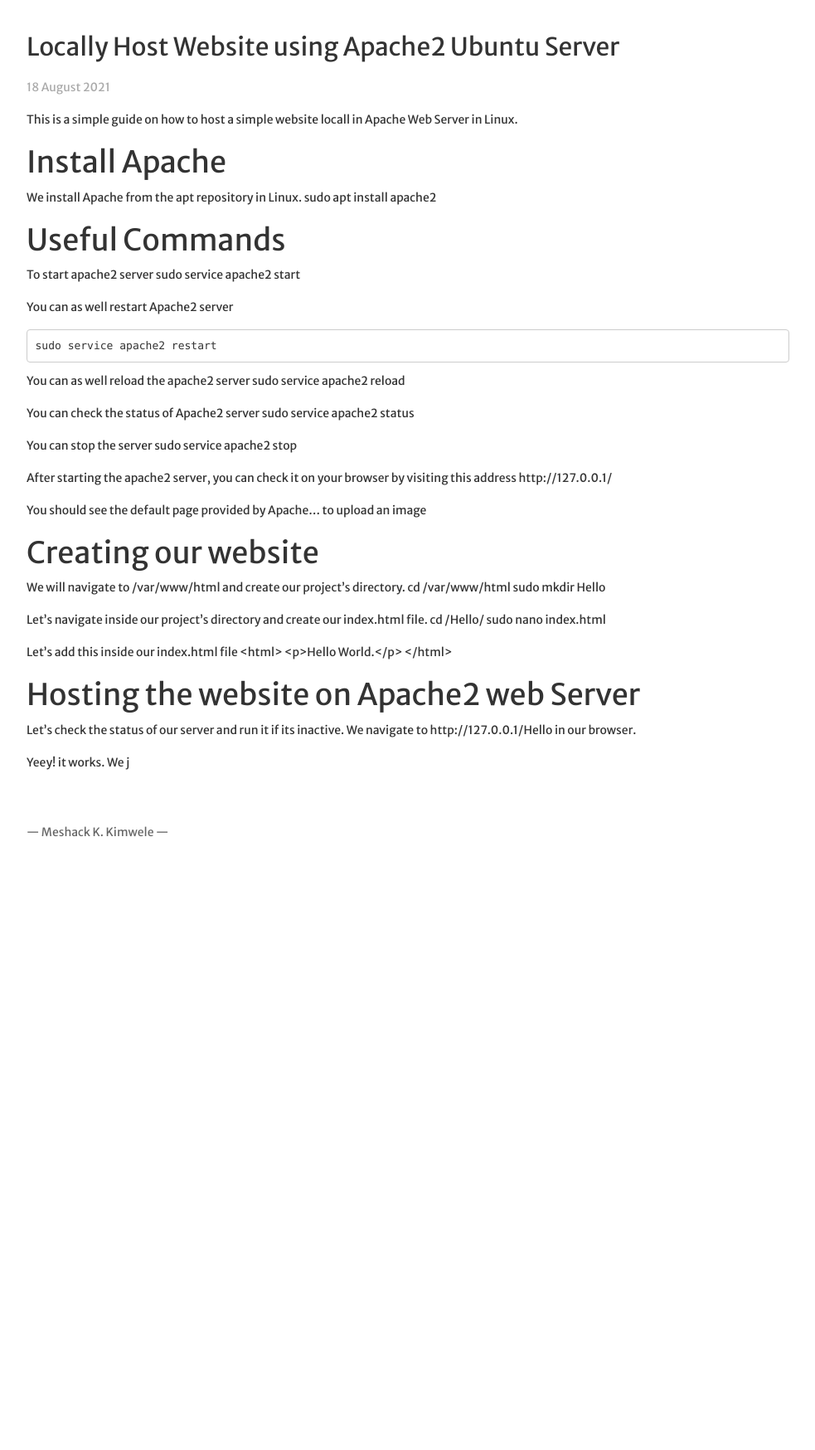
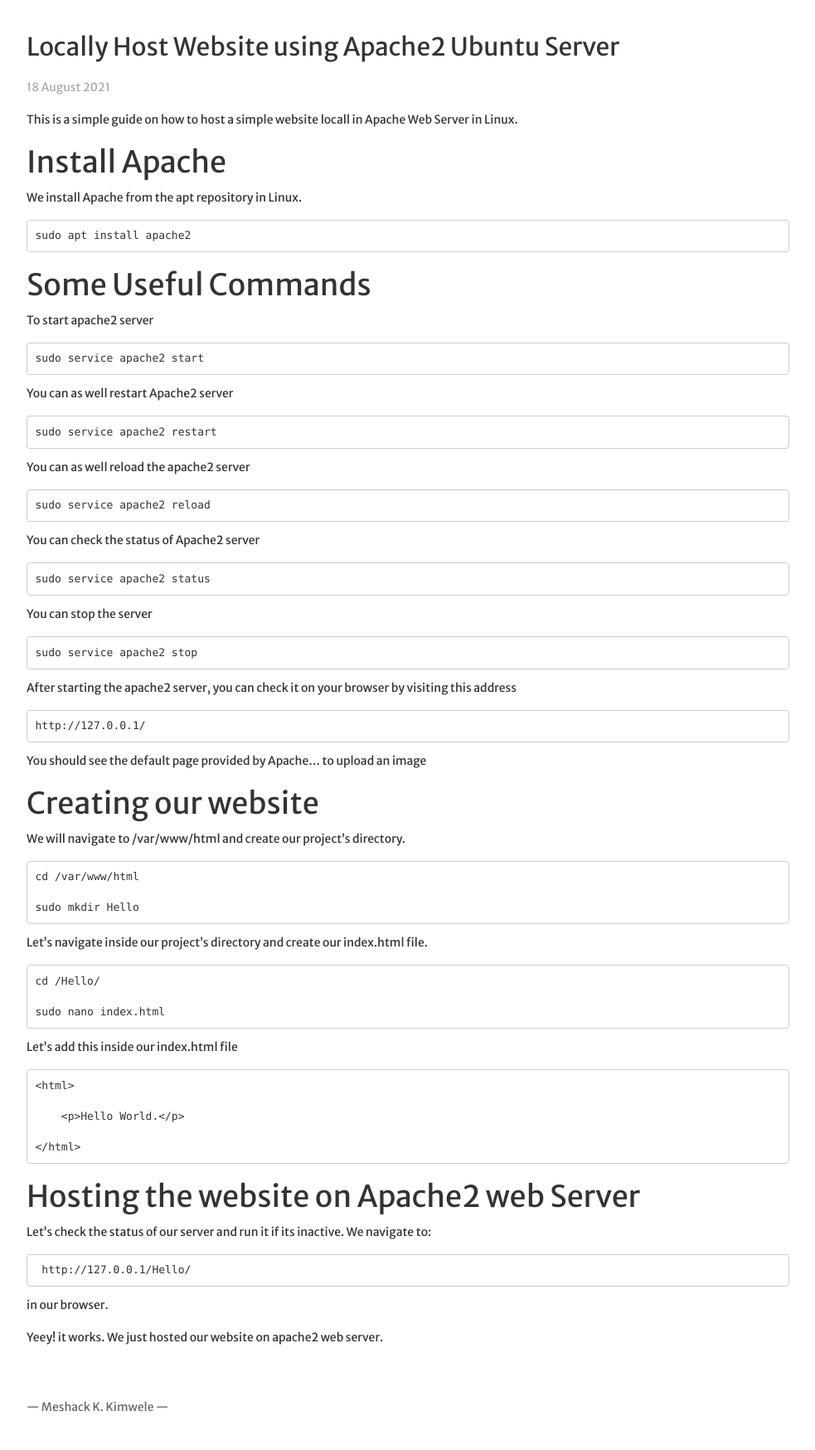
Before and after one commit to Kimxons/jekyll_blog, a Jekyll site: the page built from _posts/2021-08-18-Locally-Host-website-using-Apache2-Ubuntu-Server.md, in a window 1280 px wide. Shown: the whole page at 83% size, without its empty margins (8-991 px from the left). Built offline with Jekyll 4.4.1, drawn with Linux system fonts in a browser that asks for light colours; comment, search, counter and statistics services are not loaded; before the commit the page ends 1055 px from its top, so only the background shows below that.

Commit message:
updated apache2 post

```diff
--- a/_posts/2021-08-18-Locally-Host-website-using-Apache2-Ubuntu-Server.md
+++ b/_posts/2021-08-18-Locally-Host-website-using-Apache2-Ubuntu-Server.md
@@ -11,13 +11,15 @@ Install Apache
 ==============
 
 We install Apache from the apt repository in Linux.
+
     sudo apt install apache2
 
 
-Useful Commands
+Some Useful Commands
 ===============
 
 To start apache2 server
+
     sudo service apache2 start
 
 You can as well restart Apache2 server
@@ -25,38 +27,53 @@ You can as well restart Apache2 server
     sudo service apache2 restart
 
 You can as well reload the apache2 server
+
     sudo service apache2 reload
 
 You can check the status of Apache2 server
+
     sudo service apache2 status
 
 You can stop the server
+
     sudo service apache2 stop
 
 After starting the apache2 server, you can check it on your browser by visiting this address
-http://127.0.0.1/
+
+    http://127.0.0.1/
 
 You should see the default page provided by Apache... to upload an image
 
 Creating our website
 ====================
 We will navigate to /var/www/html and create our project's directory.
+
     cd /var/www/html
+
     sudo mkdir Hello
 
 Let's navigate inside our project's directory and create our index.html file.
+
     cd /Hello/
+
     sudo nano index.html
 
 Let's add this inside our index.html file
+
     <html>
+
         <p>Hello World.</p>
+
     </html>
 
 Hosting the website on Apache2 web Server
 =========================================
 
 Let's check the status of our server and run it if its inactive.
-We navigate to http://127.0.0.1/Hello in our browser.
+We navigate to:
 
-Yeey! it works. We j
+     http://127.0.0.1/Hello/
+
+in our browser.
+
+Yeey! it works. We just hosted our website on apache2 web server.
```
Also changed, not shown: 3 other files.
